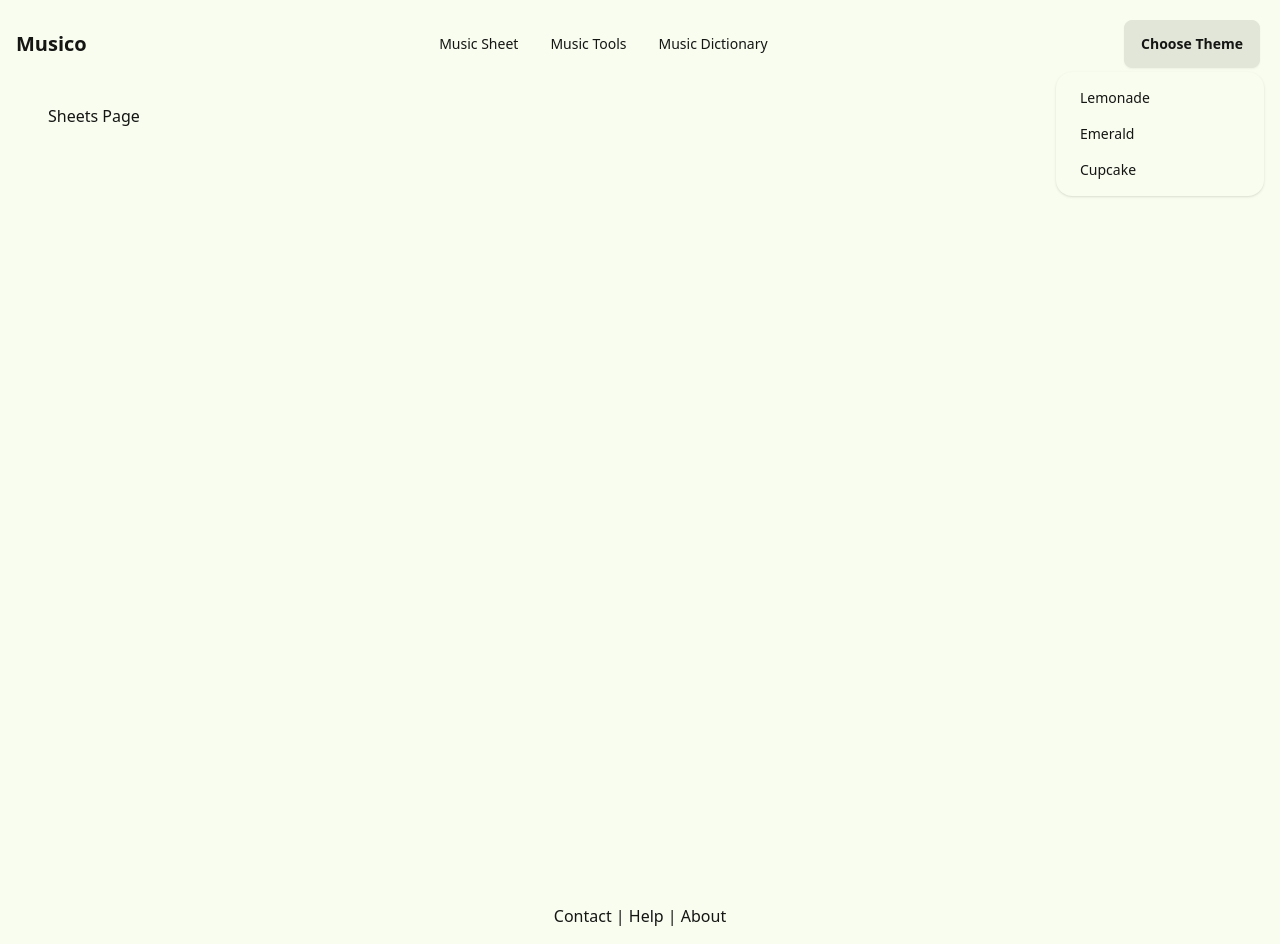
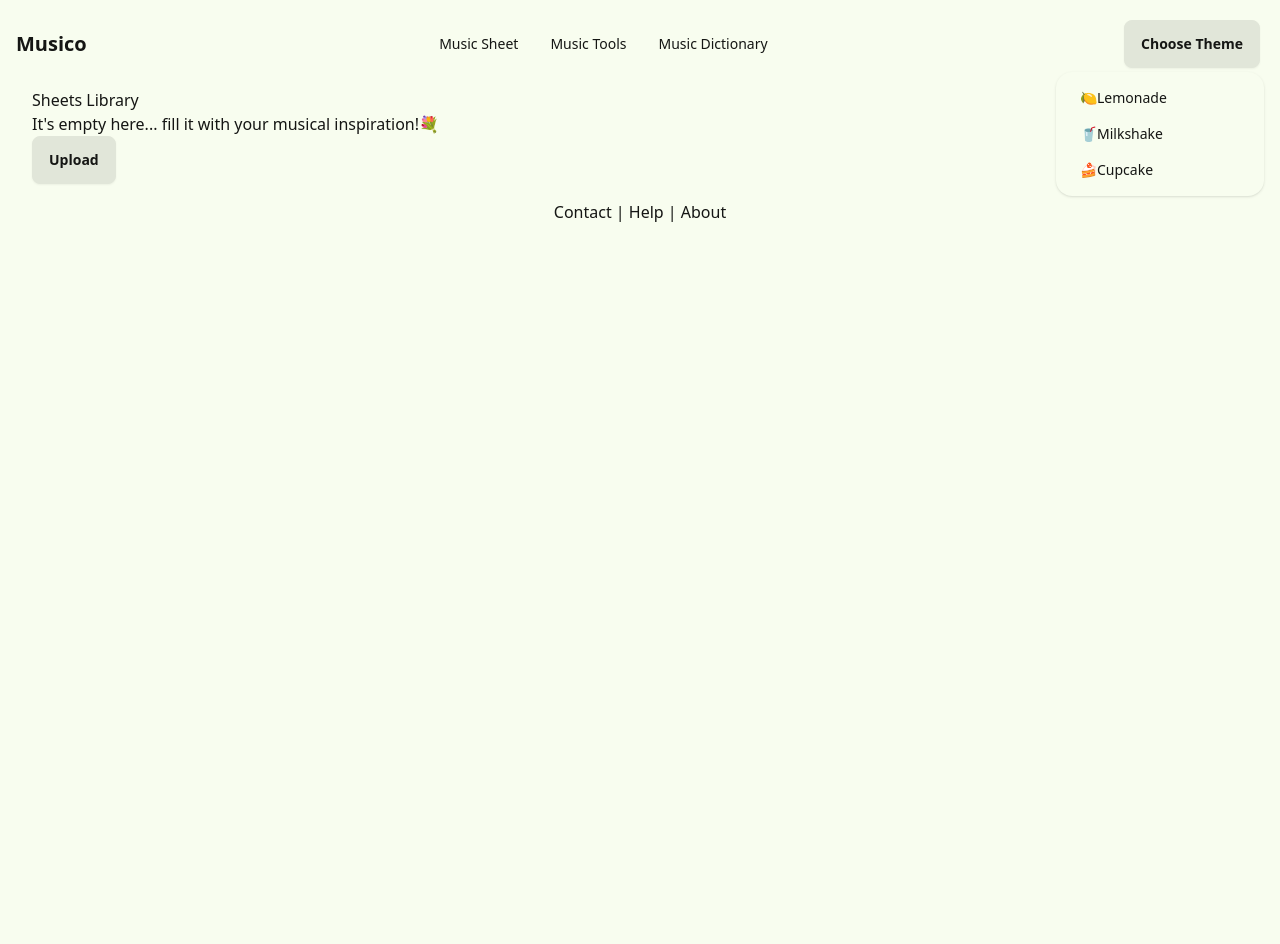
Before and after one commit to Newiq/Musico, a Next.js app in the folder client/musico/: page /sheets in a window 1280 px wide. Both pictures are taken after a click on the heading "Choose Theme". After the commit the page ends 800 px from the top, so only its background shows below. Built offline with nearby package versions, Linux system fonts and the light colour scheme.

Commit message:
upload file

```diff
--- a/client/musico/app/sheets/page.tsx
+++ b/client/musico/app/sheets/page.tsx
@@ -1,9 +1,39 @@
+'use client'
+import React, { useState } from 'react';
+
 export default function SheetLibrary() {
+const [files, setFiles] = useState<File[]>([]);
+
+const handleFileUpload = (event: React.ChangeEvent<HTMLInputElement>) => {
+const file = event.target.files && event.target.files[0];
+if (file) {
+    setFiles([...files, file]);
+}
+};
+
 return (
-    <div className="min-h-screen bg-beige-100">
-    <main className="container mx-auto p-4">
-        <h1>Sheets Page</h1>
-    </main>
+<div>
+    <h1>Sheets Library</h1>
+    {files.length > 0 ? (
+    <ul>
+        {files.map((file, index) => (
+        <li key={index}>{file.name}</li>
+        ))}
+    </ul>
+    ) : (
+    <p>It's empty here... fill it with your musical inspiration!💐</p>
+    )}
+    <div>
+    <label htmlFor="file-upload" className="btn">
+        Upload
+    </label>
+    <input
+        id="file-upload"
+        type="file"
+        style={{ display: 'none' }}
+        onChange={handleFileUpload}
+    />
     </div>
+</div>
 );
 }
--- a/client/musico/components/Header.tsx
+++ b/client/musico/components/Header.tsx
@@ -19,9 +19,9 @@ return (
         <details className="dropdown dropdown-end">
             <summary className="btn m-1">Choose Theme</summary>
             <ul className="dropdown-content menu p-2 shadow bg-base-100 rounded-box w-52">
-                <li><a onClick={() => changeTheme('lemonade')}>Lemonade</a></li>
-                <li><a onClick={() => changeTheme('emerald')}>Emerald</a></li>
-                <li><a onClick={() => changeTheme('cupcake')}>Cupcake</a></li>
+                <li><a onClick={() => changeTheme('lemonade')}>🍋Lemonade</a></li>
+                <li><a onClick={() => changeTheme('emerald')}>🥤Milkshake</a></li>
+                <li><a onClick={() => changeTheme('cupcake')}>🍰Cupcake</a></li>
             </ul>
         </details>
 
--- a/client/musico/package.json
+++ b/client/musico/package.json
@@ -14,6 +14,7 @@
     "next": "14.2.9",
     "react": "^18",
     "react-dom": "^18",
+    "react-pdf": "^9.1.0",
     "react-router-dom": "^6.26.2"
   },
   "devDependencies": {
```
Also changed, not shown: 1 other file (tests, documents, lock files or other folders).
